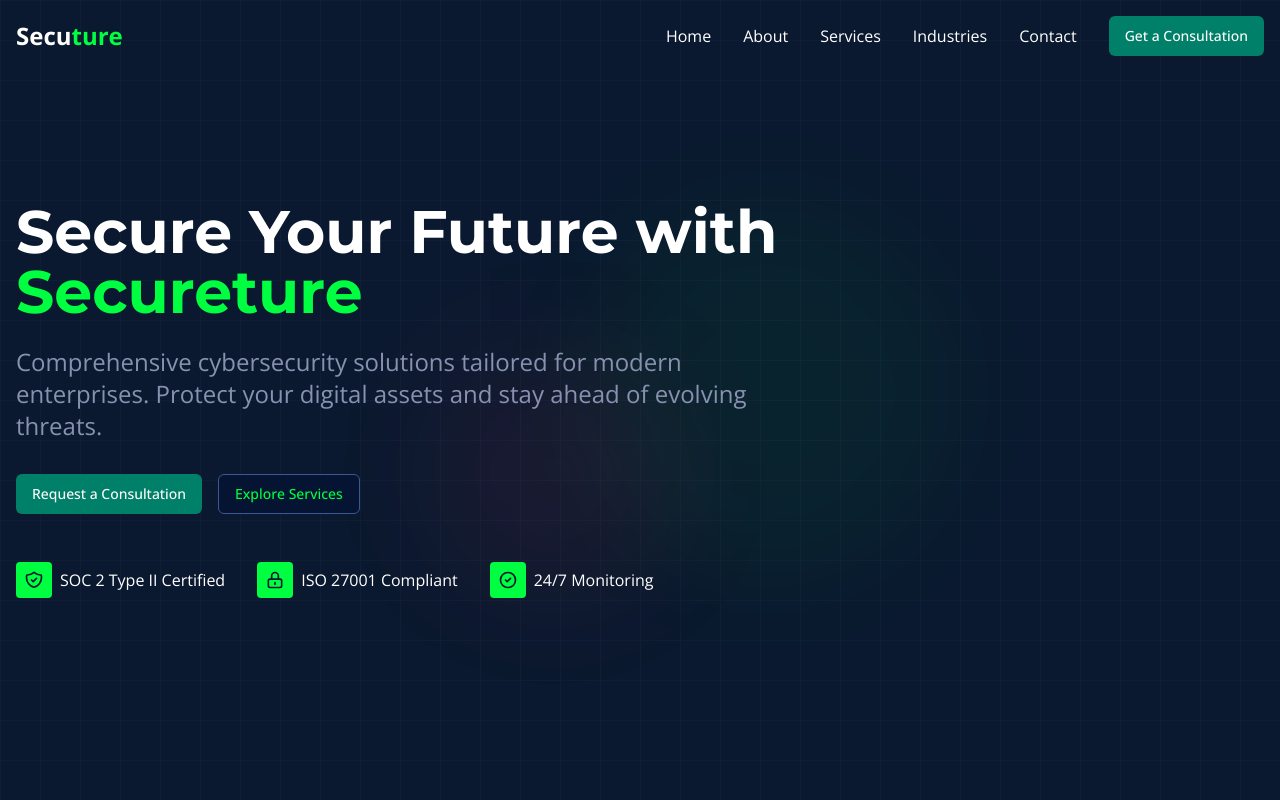
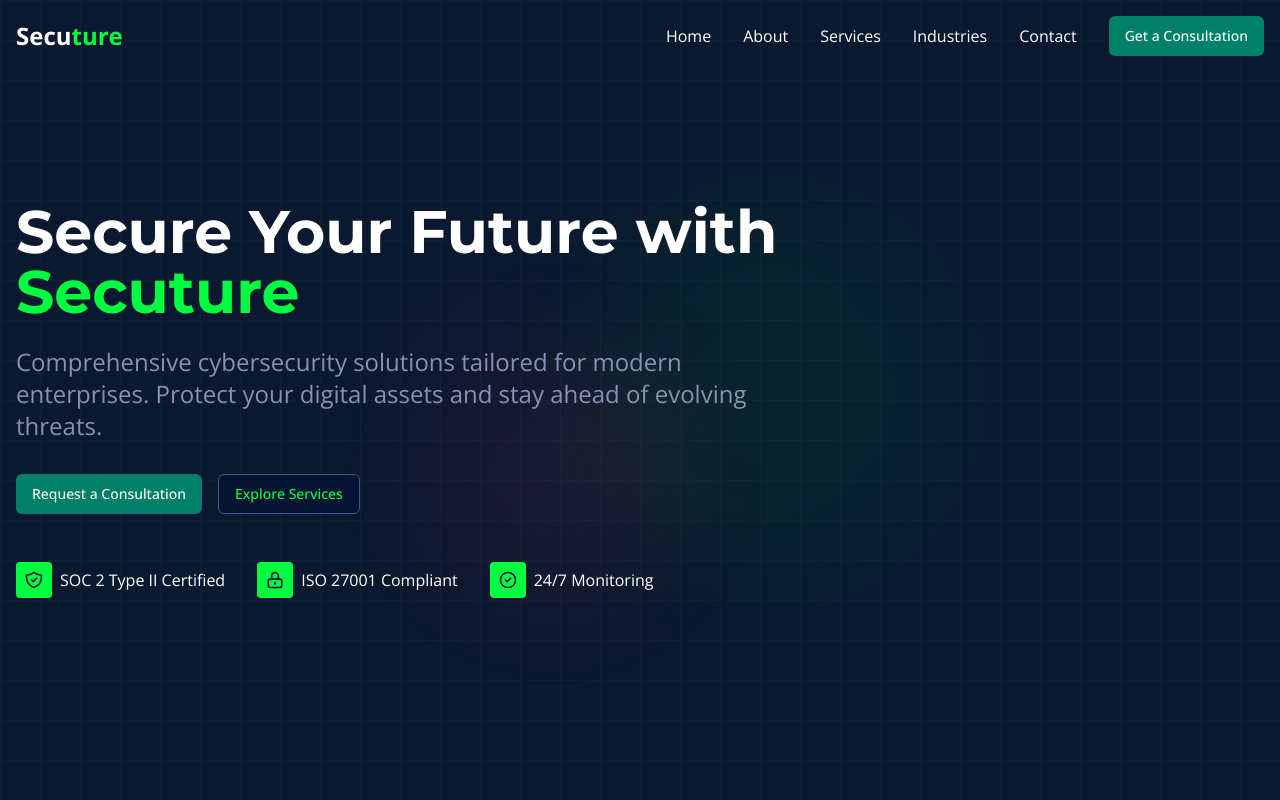
Before and after one commit to ahmedeisa99/secureture-future-web, a React (Vite) app: page / in a window 1280 px wide. Shown: the top 800 px of the page. Built offline with nearby package versions, Linux system fonts and the light colour scheme.

Commit message:
Fix typo
Corrected the typo in the hero section heading.

```diff
--- a/src/components/home/HeroSection.tsx
+++ b/src/components/home/HeroSection.tsx
@@ -16,7 +16,7 @@ const HeroSection = () => {
       <div className="container mx-auto px-4 relative z-10">
         <div className="max-w-3xl">
           <h1 className="text-4xl md:text-5xl lg:text-6xl font-bold mb-6">
-            Secure Your Future with <span className="text-cyber-green">Secureture</span>
+            Secure Your Future with <span className="text-cyber-green">Secuture</span>
           </h1>
           <p className="text-xl md:text-2xl text-cyber-gray mb-8">
             Comprehensive cybersecurity solutions tailored for modern enterprises. Protect your digital assets and stay ahead of evolving threats.
```
